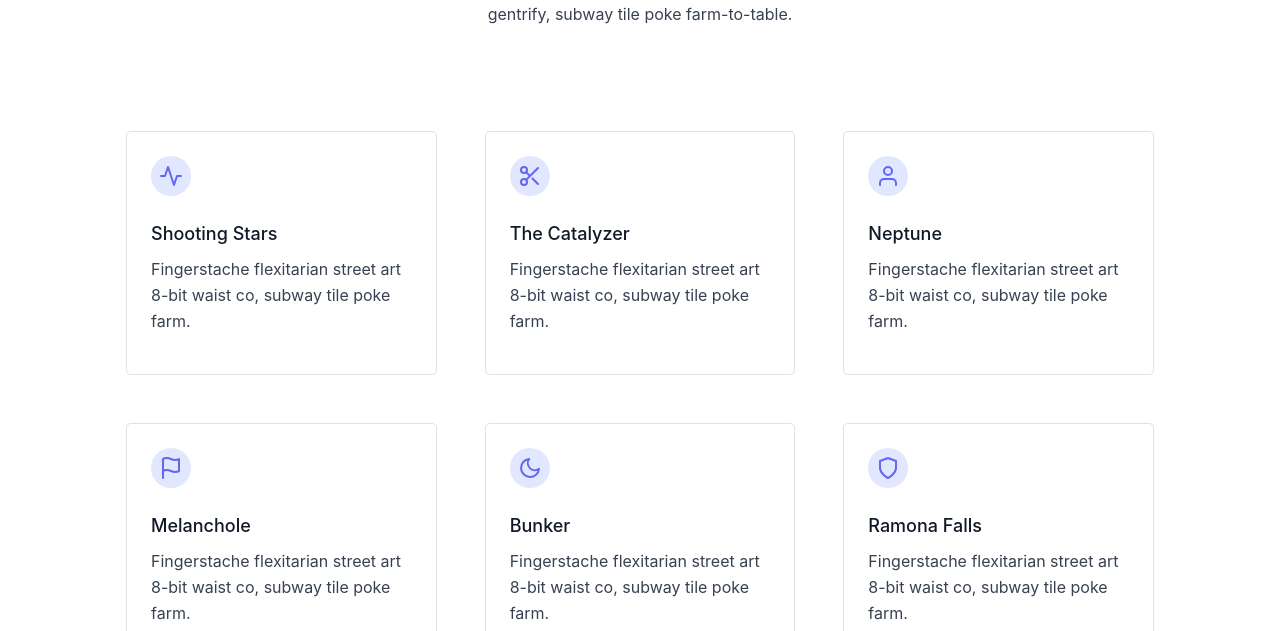
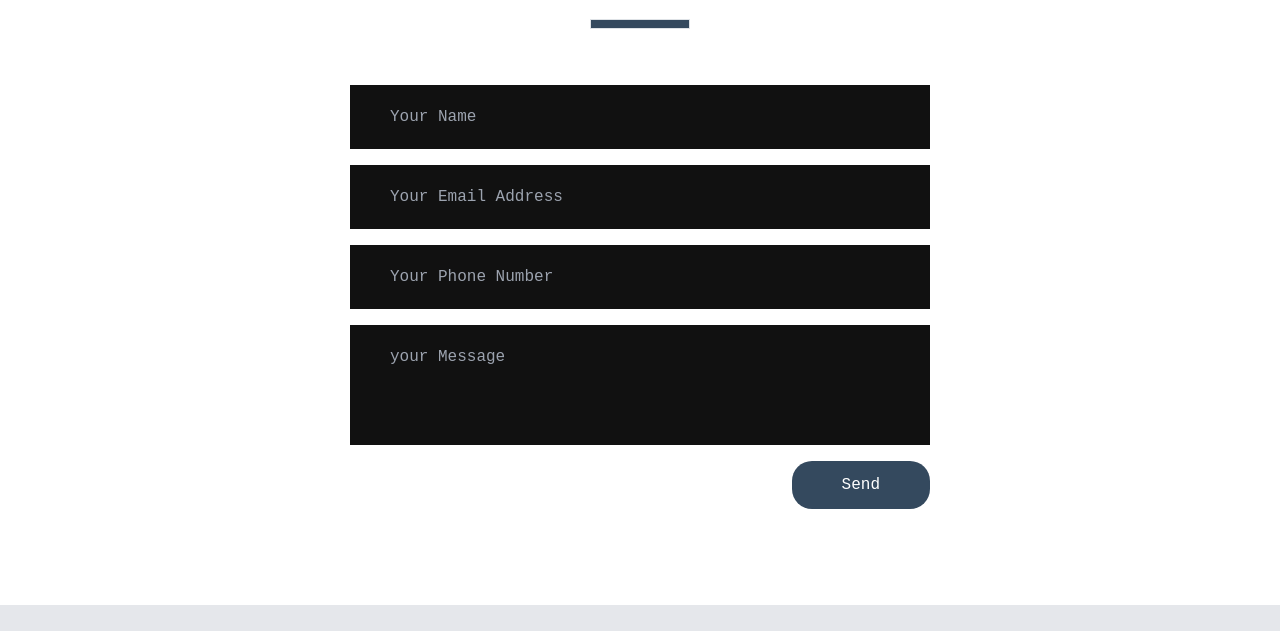
Before and after one commit to muhammadirshad89/webify, a plain HTML site: page contact.html in a window 1280 px wide. Shown: the part 165-796 px from the top of the page. Drawn offline with nearby package versions, Linux system fonts and the light colour scheme.

Commit message:
modified 4

```diff
--- a/contact.html
+++ b/contact.html
@@ -5,6 +5,7 @@
   <meta name="viewport" content="width=device-width, initial-scale=1.0">
   <link rel="stylesheet" href="style.css">
   <link href="https://unpkg.com/tailwindcss@^1.0/dist/tailwind.min.css" rel="stylesheet">
+  <link rel="stylesheet" href="style2.css">
   <link rel="stylesheet" href="https://stackpath.bootstrapcdn.com/bootstrap/4.5.0/css/bootstrap.min.css">
   <title>Document</title>
 </head>
@@ -35,85 +36,22 @@
     </div>
 </nav>
 <section class="text-gray-700 body-font">
-  <div class="container px-5 py-24 mx-auto">
-    <div class="flex flex-wrap w-full mb-20 flex-col items-center text-center">
-      <h1 class="sm:text-3xl text-2xl font-medium title-font mb-2 text-gray-900">Pitchfork Kickstarter Taxidermy</h1>
-      <p class="lg:w-1/2 w-full leading-relaxed text-base">Whatever cardigan tote bag tumblr hexagon brooklyn asymmetrical gentrify, subway tile poke farm-to-table.</p>
+  <div class="container px-2 py-24 mx-auto">
+    <dv class="contact-section">
+      <h1>Contact Us</h1>
+      <div class="border"></div>
+      <form class="contact-form" action="" method="post">
+        <input type="text" class="contact-form-text" placeholder="Your Name">
+        <input type="email" class="contact-form-text" placeholder="Your Email Address">
+        <input type="text" class="contact-form-text" placeholder="Your Phone Number">
+        <textarea class="contact-form-text" placeholder="your Message"></textarea>
+        <input type="submit" class="contact-form-btn" value="Send">
+      </form>
     </div>
-    <div class="flex flex-wrap -m-4">
-      <div class="xl:w-1/3 md:w-1/2 p-4">
-        <div class="border border-gray-300 p-6 rounded-lg">
-          <div class="w-10 h-10 inline-flex items-center justify-center rounded-full bg-indigo-100 text-indigo-500 mb-4">
-            <svg fill="none" stroke="currentColor" stroke-linecap="round" stroke-linejoin="round" stroke-width="2" class="w-6 h-6" viewBox="0 0 24 24">
-              <path d="M22 12h-4l-3 9L9 3l-3 9H2"></path>
-            </svg>
-          </div>
-          <h2 class="text-lg text-gray-900 font-medium title-font mb-2">Shooting Stars</h2>
-          <p class="leading-relaxed text-base">Fingerstache flexitarian street art 8-bit waist co, subway tile poke farm.</p>
-        </div>
-      </div>
-      <div class="xl:w-1/3 md:w-1/2 p-4">
-        <div class="border border-gray-300 p-6 rounded-lg">
-          <div class="w-10 h-10 inline-flex items-center justify-center rounded-full bg-indigo-100 text-indigo-500 mb-4">
-            <svg fill="none" stroke="currentColor" stroke-linecap="round" stroke-linejoin="round" stroke-width="2" class="w-6 h-6" viewBox="0 0 24 24">
-              <circle cx="6" cy="6" r="3"></circle>
-              <circle cx="6" cy="18" r="3"></circle>
-              <path d="M20 4L8.12 15.88M14.47 14.48L20 20M8.12 8.12L12 12"></path>
-            </svg>
-          </div>
-          <h2 class="text-lg text-gray-900 font-medium title-font mb-2">The Catalyzer</h2>
-          <p class="leading-relaxed text-base">Fingerstache flexitarian street art 8-bit waist co, subway tile poke farm.</p>
-        </div>
-      </div>
-      <div class="xl:w-1/3 md:w-1/2 p-4">
-        <div class="border border-gray-300 p-6 rounded-lg">
-          <div class="w-10 h-10 inline-flex items-center justify-center rounded-full bg-indigo-100 text-indigo-500 mb-4">
-            <svg fill="none" stroke="currentColor" stroke-linecap="round" stroke-linejoin="round" stroke-width="2" class="w-6 h-6" viewBox="0 0 24 24">
-              <path d="M20 21v-2a4 4 0 00-4-4H8a4 4 0 00-4 4v2"></path>
-              <circle cx="12" cy="7" r="4"></circle>
-            </svg>
-          </div>
-          <h2 class="text-lg text-gray-900 font-medium title-font mb-2">Neptune</h2>
-          <p class="leading-relaxed text-base">Fingerstache flexitarian street art 8-bit waist co, subway tile poke farm.</p>
-        </div>
-      </div>
-      <div class="xl:w-1/3 md:w-1/2 p-4">
-        <div class="border border-gray-300 p-6 rounded-lg">
-          <div class="w-10 h-10 inline-flex items-center justify-center rounded-full bg-indigo-100 text-indigo-500 mb-4">
-            <svg fill="none" stroke="currentColor" stroke-linecap="round" stroke-linejoin="round" stroke-width="2" class="w-6 h-6" viewBox="0 0 24 24">
-              <path d="M4 15s1-1 4-1 5 2 8 2 4-1 4-1V3s-1 1-4 1-5-2-8-2-4 1-4 1zM4 22v-7"></path>
-            </svg>
-          </div>
-          <h2 class="text-lg text-gray-900 font-medium title-font mb-2">Melanchole</h2>
-          <p class="leading-relaxed text-base">Fingerstache flexitarian street art 8-bit waist co, subway tile poke farm.</p>
-        </div>
-      </div>
-      <div class="xl:w-1/3 md:w-1/2 p-4">
-        <div class="border border-gray-300 p-6 rounded-lg">
-          <div class="w-10 h-10 inline-flex items-center justify-center rounded-full bg-indigo-100 text-indigo-500 mb-4">
-            <svg fill="none" stroke="currentColor" stroke-linecap="round" stroke-linejoin="round" stroke-width="2" class="w-6 h-6" viewBox="0 0 24 24">
-              <path d="M21 12.79A9 9 0 1111.21 3 7 7 0 0021 12.79z"></path>
-            </svg>
-          </div>
-          <h2 class="text-lg text-gray-900 font-medium title-font mb-2">Bunker</h2>
-          <p class="leading-relaxed text-base">Fingerstache flexitarian street art 8-bit waist co, subway tile poke farm.</p>
-        </div>
-      </div>
-      <div class="xl:w-1/3 md:w-1/2 p-4">
-        <div class="border border-gray-300 p-6 rounded-lg">
-          <div class="w-10 h-10 inline-flex items-center justify-center rounded-full bg-indigo-100 text-indigo-500 mb-4">
-            <svg fill="none" stroke="currentColor" stroke-linecap="round" stroke-linejoin="round" stroke-width="2" class="w-6 h-6" viewBox="0 0 24 24">
-              <path d="M12 22s8-4 8-10V5l-8-3-8 3v7c0 6 8 10 8 10z"></path>
-            </svg>
-          </div>
-          <h2 class="text-lg text-gray-900 font-medium title-font mb-2">Ramona Falls</h2>
-          <p class="leading-relaxed text-base">Fingerstache flexitarian street art 8-bit waist co, subway tile poke farm.</p>
-        </div>
-      </div>
-    </div>
-    <button class="flex mx-auto mt-16 text-white bg-indigo-500 border-0 py-2 px-8 focus:outline-none hover:bg-indigo-600 rounded text-lg">Button</button>
-  </div>
 </section>
+
+
+</div>
 <footer>
   <div class="bg-gray-200">
     <div class="container mx-auto py-4 px-5 flex flex-wrap flex-col sm:flex-row">
--- a/style2.css
+++ b/style2.css
@@ -0,0 +1,58 @@
+*{
+    margin: 0;
+    padding: 0;
+    font-family: 'Courier New', Courier, monospace;
+}
+.contact-section{
+    padding: 40px 0;
+
+}
+.contact-section h1{
+    text-align: center;
+    color: rgb(0, 0, 0);
+
+}
+.border{
+    width: 100px;
+    height: 10px;
+    background: #34495e;
+    margin: 40px auto;
+}
+.contact-form{
+    max-width: 600px;
+    margin: auto;
+    padding: 0 10px;
+    overflow: hidden;
+}
+.contact-form-text{
+    display: block;
+    width: 100%;
+    box-sizing: border-box;
+    margin: 16px 0;
+    border: 0;
+    background: #111;
+    padding: 20px 40px;
+    outline: none;
+    color: #ddd;
+    transition: 0.5s;
+}
+.contact-form-text:focus{
+    box-shadow: 0 0 10px 4px #34495e;
+}
+textarea.contact-form-text{
+    resize: none;
+    height: 120px;
+}
+.contact-form-btn{
+    float: right;
+    border: 0;
+    background: #34495e;
+    color: #fff;
+    padding: 12px 50px;
+    border-radius: 20px;
+    cursor: pointer;
+    transition: 0.5s;
+}
+.contact-form-btn:hover{
+    background: #2980b9;
+}
```
Also changed, not shown: packages.html (+12 -14 lines), images/price.jpg (added).
